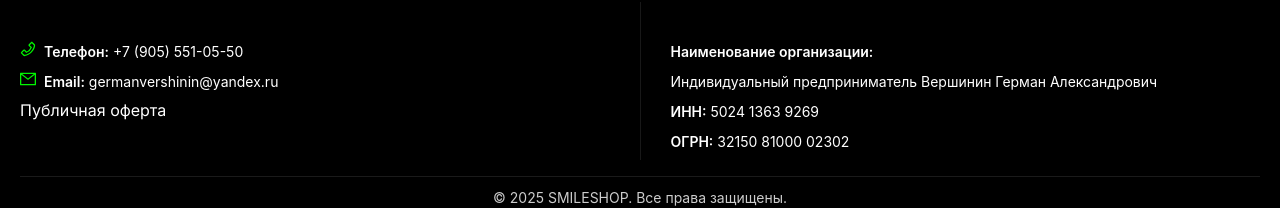
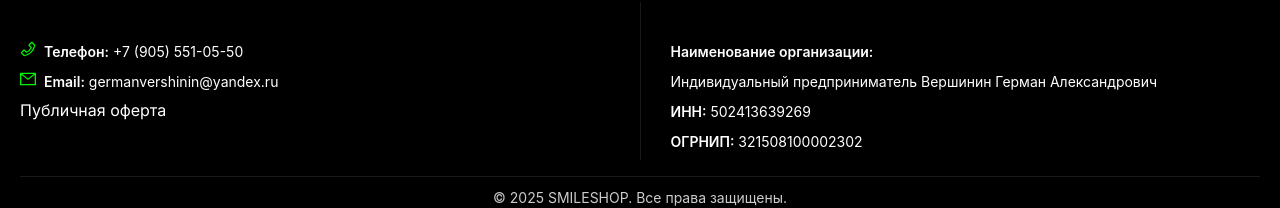
Before and after one commit to gvrshnn/smileshop, a Next.js app: page / in a window 1280 px wide. Shown: the part 581-789 px from the top of the page. Built offline with nearby package versions, Linux system fonts and the light colour scheme; no server answers; the database is empty.

Commit message:
fix ОГРНИП

```diff
--- a/src/components/Footer.tsx
+++ b/src/components/Footer.tsx
@@ -45,10 +45,10 @@ const Footer = () => {
             <Text style={{ color: 'inherit' }}>Индивидуальный предприниматель Вершинин Герман Александрович</Text>
           </div>
           <div className={styles.requisitesItem}>
-            <Text style={{ color: 'inherit' }}><strong>ИНН:</strong> 5024 1363 9269</Text>
+            <Text style={{ color: 'inherit' }}><strong>ИНН:</strong> 502413639269 </Text>
           </div>
           <div className={styles.requisitesItem}>
-            <Text style={{ color: 'inherit' }}><strong>ОГРН:</strong> 32150 81000 02302</Text>
+            <Text style={{ color: 'inherit' }}><strong>ОГРНИП:</strong> 321508100002302 </Text>
           </div>
         </div>
       </div>
```
